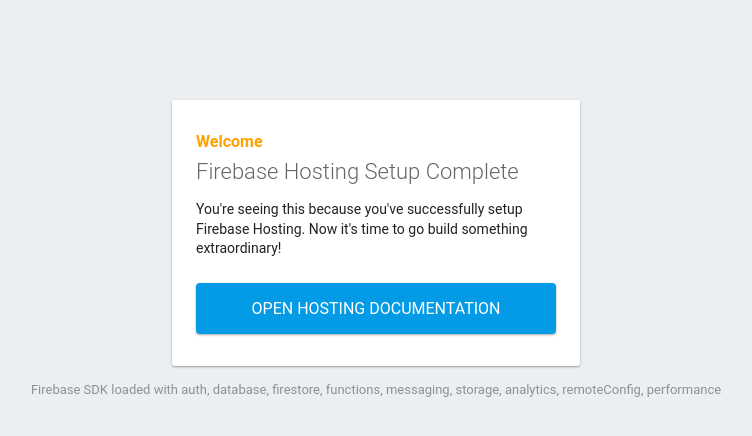
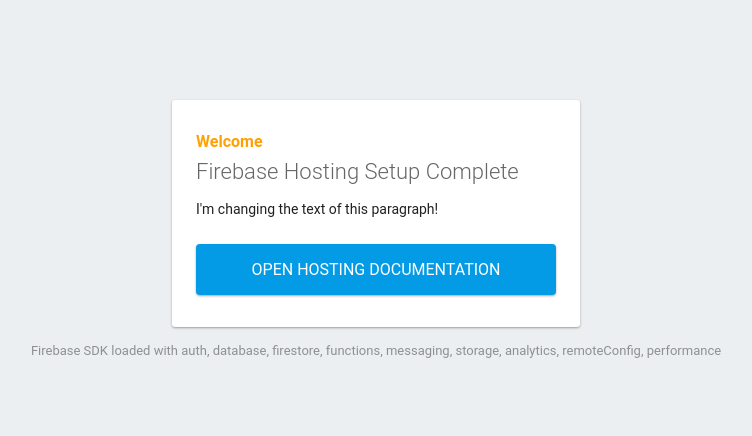
Before and after one commit to athelia/firebase-test-20250224, a plain HTML site: page public/index.html in a window 1280 px wide. Shown: the whole page, without its empty margins (264-1016 px from the left). Drawn offline with Linux system fonts and the light colour scheme; some packages are replaced by stand-ins of ours.

Commit message:
Copy change

```diff
--- a/public/index.html
+++ b/public/index.html
@@ -42,7 +42,7 @@
     <div id="message">
       <h2>Welcome</h2>
       <h1>Firebase Hosting Setup Complete</h1>
-      <p>You're seeing this because you've successfully setup Firebase Hosting. Now it's time to go build something extraordinary!</p>
+      <p>I'm changing the text of this paragraph!</p>
       <a target="_blank" href="https://firebase.google.com/docs/hosting/">Open Hosting Documentation</a>
     </div>
     <p id="load">Firebase SDK Loading&hellip;</p>
```
